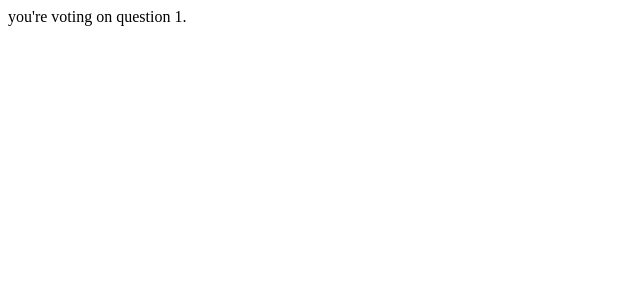
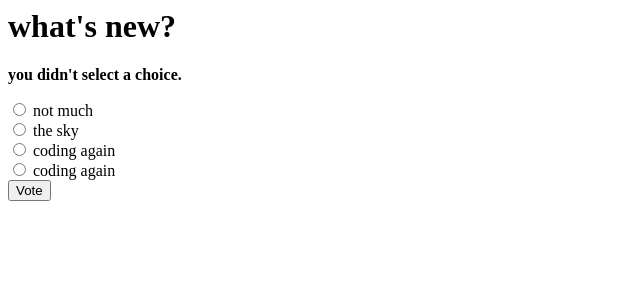
Before and after one commit to jmfernandes/django, a Django app: page /polls/1/vote/ in a window 1280 px wide. Shown: the top 300 px of the page, without its empty margins (0-640 px from the left). Run offline with Django 3.2, Linux system fonts and the light colour scheme; data comes from the database, SQL or seed files in the repository; both versions use the stored data as it was after the commit.

Commit message:
updated polls

```diff
--- a/project1/polls/templates/polls/detail.html
+++ b/project1/polls/templates/polls/detail.html
@@ -1,8 +1,12 @@
 <h1>{{ question.question_text}}</h1>
-<ul>
-  {% for choice in question.choice_set.all %}
-    <li>
-      {{ choice.choice_text }}
-    </li>
-  {% endfor %}
-</ul>
+
+{% if error_message %}<p><strong>{{ error_message }}</strong></p>{% endif %}
+
+<form action="{% url 'polls:vote' question.id %}" method="post">
+{% csrf_token %}
+{% for choice in question.choice_set.all %}
+    <input type="radio" name="choice" id="choice{{ forloop.counter }}" value="{{ choice.id }}" />
+    <label for="choice{{ forloop.counter }}">{{ choice.choice_text}}</label><br />
+{% endfor %}
+<input type="submit" value="Vote" />
+</form>
--- a/project1/polls/urls.py
+++ b/project1/polls/urls.py
@@ -4,11 +4,11 @@ from . import views
 
 app_name = 'polls'
 urlpatterns = [
-    url(r'^$', views.index, name='index'),
+    url(r'^$', views.IndexView.as_view(), name='index'),
     # ex: polls/5/
-    url(r'^(?P<question_id>[0-9]+)/$',views.detail, name='detail'),
+    url(r'^(?P<pk>[0-9]+)/$',views.DetailView.as_view(), name='detail'),
     # ex: polls/5/results
-    url(r'^(?P<question_id>[0-9]+)/results/$',views.results, name='results'),
+    url(r'^(?P<pk>[0-9]+)/results/$',views.ResultsView.as_view(), name='results'),
     # ex: polls/5/vote/
     url(r'^(?P<question_id>[0-9]+)/vote/$',views.vote, name='vote'),
 ]
--- a/project1/polls/views.py
+++ b/project1/polls/views.py
@@ -1,30 +1,55 @@
-from django.http import HttpResponse, Http404
+from django.http import HttpResponse, HttpResponseRedirect, Http404
 from django.template import loader
 from django.shortcuts import render, get_object_or_404
-from .models import Question
+from django.urls import reverse
+from django.views import generic
+
+from .models import Question, Choice
+
+class IndexView(generic.ListView):
+    template_name = 'polls/index.html'
+    context_object_name = 'latest_question_list'
+
+    def get_queryset(self):
+        """return the last five published questions"""
+        return Question.objects.order_by('-pub_date')[:5]
+
+class DetailView(generic.DetailView):
+    model = Question
+    template_name = 'polls/detail.html'
+
+class ResultsView(generic.DetailView):
+    model = Question
+    template_name = 'polls/results.html'
+
 
 # Create your views here.
-def index(request):
-    latest_question_list = Question.objects.order_by('-pub_date')[:5]
-    # output = ', '.join([q.question_text for q in latest_question_list])
-    # template = loader.get_template('polls/index.html')
-    context = {
-        'latest_question_list': latest_question_list
-    }
-    # return HttpResponse(template.render(context,request))
-    return render(request, 'polls/index.html',context)
-
-def detail(request, question_id):
-    # try:
-    #     question = Question.objects.get(pk=question_id)
-    # except Question.DoesNotExist:
-    #     raise Http404("Question does not exist")
-    question = get_object_or_404(Question, pk=question_id)
-    return render(request, "polls/detail.html" ,{'question':question})
-
-def results(request,question_id):
-    response = "you're looking at the results of quesiton %s."
-    return HttpResponse(response % question_id)
+# def index(request):
+#     latest_question_list = Question.objects.order_by('-pub_date')[:5]
+#     context = {
+#         'latest_question_list': latest_question_list
+#     }
+#     return render(request, 'polls/index.html',context)
+#
+# def detail(request, question_id):
+#     question = get_object_or_404(Question, pk=question_id)
+#     return render(request, "polls/detail.html" ,{'question':question})
+#
+# def results(request,question_id):
+#     question = get_object_or_404(Question, pk=question_id)
+#     return render(request, 'polls/results.html', {'question': question})
 
 def vote(request, question_id):
-    return HttpResponse("you're voting on question %s." % question_id)
+    question = get_object_or_404(Question,pk=question_id)
+    try:
+        selected_choice = question.choice_set.get(pk=request.POST['choice'])
+    except (KeyError, Choice.DoesNotExist):
+        #redisplay the question voting form
+        return render(request, 'polls/detail.html', {
+            'question': question,
+            'error_message': "you didn't select a choice.",
+        })
+    else:
+        selected_choice.votes += 1
+        selected_choice.save()
+    return HttpResponseRedirect(reverse('polls:results', args=(question.id,)))
```
Also changed, not shown: project1/polls/templates/polls/results.html (added, +8 -0 lines), project1/db.sqlite3.
